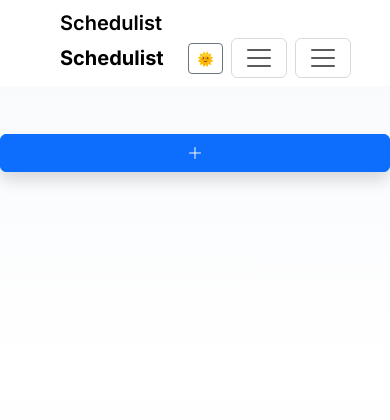
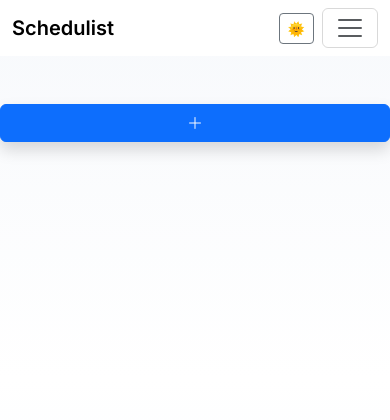
Before and after one commit to ChimdumebiNebolisa/schedulist, a Flask app: template templates/base.html in a window 390 px wide. Shown: the top 420 px of the page. Run offline with Flask 3, Linux system fonts and the light colour scheme; the template is opened without the code that fills it: values that come from a table or form of the project are taken from there, others are empty; tables that the repository leaves empty hold one stand-in row (values such as "Sample post"); parts of the project's set-up code (start-up, migrations or seed data) failed here and were passed over.

Commit message:
Refine navbar markup

```diff
--- a/templates/base.html
+++ b/templates/base.html
@@ -68,24 +68,7 @@
     {% set current_endpoint = request.endpoint or '' %}
 
     <nav class="navbar navbar-expand-lg bg-white">
-
         <div class="container align-items-center">
-
-
-        <div class="container align-items-center">
-
-
-        <div class="container align-items-center">
-
-
-        <div class="container align-items-center">
-
-        <div class="container">
-
-
-
-
-
             <a class="navbar-brand fw-semibold" href="{{ url_for('index') }}">
               {% if user and user.get('name') %}
                 Welcome, {{ user.name }}
@@ -95,24 +78,12 @@
             </a>
 
             {% if user and user.get('name') %}
-            <div class="navbar-title-mobile d-lg-none flex-grow-1 fw-semibold text-center">
-                Schedulist
-            </div>
+                <div class="navbar-title-mobile d-lg-none flex-grow-1 fw-semibold text-center">
+                    Schedulist
+                </div>
             {% endif %}
-            <div class="d-flex align-items-center gap-2 ms-auto d-lg-none mobile-actions">
-
-
-
-
-
-            <a class="navbar-brand fw-bold" href="{{ url_for('index') }}">Schedulist</a>
-
 
             <div class="d-flex align-items-center gap-2 ms-auto d-lg-none">
-
-
-
-
                 <button
                     type="button"
                     class="btn btn-outline-secondary btn-sm theme-toggle"
@@ -135,29 +106,6 @@
                     <span class="navbar-toggler-icon"></span>
                 </button>
             </div>
-
-
-
-
-
-
-
-            <button
-                class="navbar-toggler"
-                type="button"
-                data-bs-toggle="collapse"
-                data-bs-target="#navbarNav"
-                aria-controls="navbarNav"
-                aria-expanded="false"
-                aria-label="Toggle navigation"
-            >
-                <span class="navbar-toggler-icon"></span>
-            </button>
-
-
-
-
-
 
             <div class="collapse navbar-collapse" id="navbarNav">
                 <ul class="navbar-nav ms-lg-auto mb-2 mb-lg-0">
```
